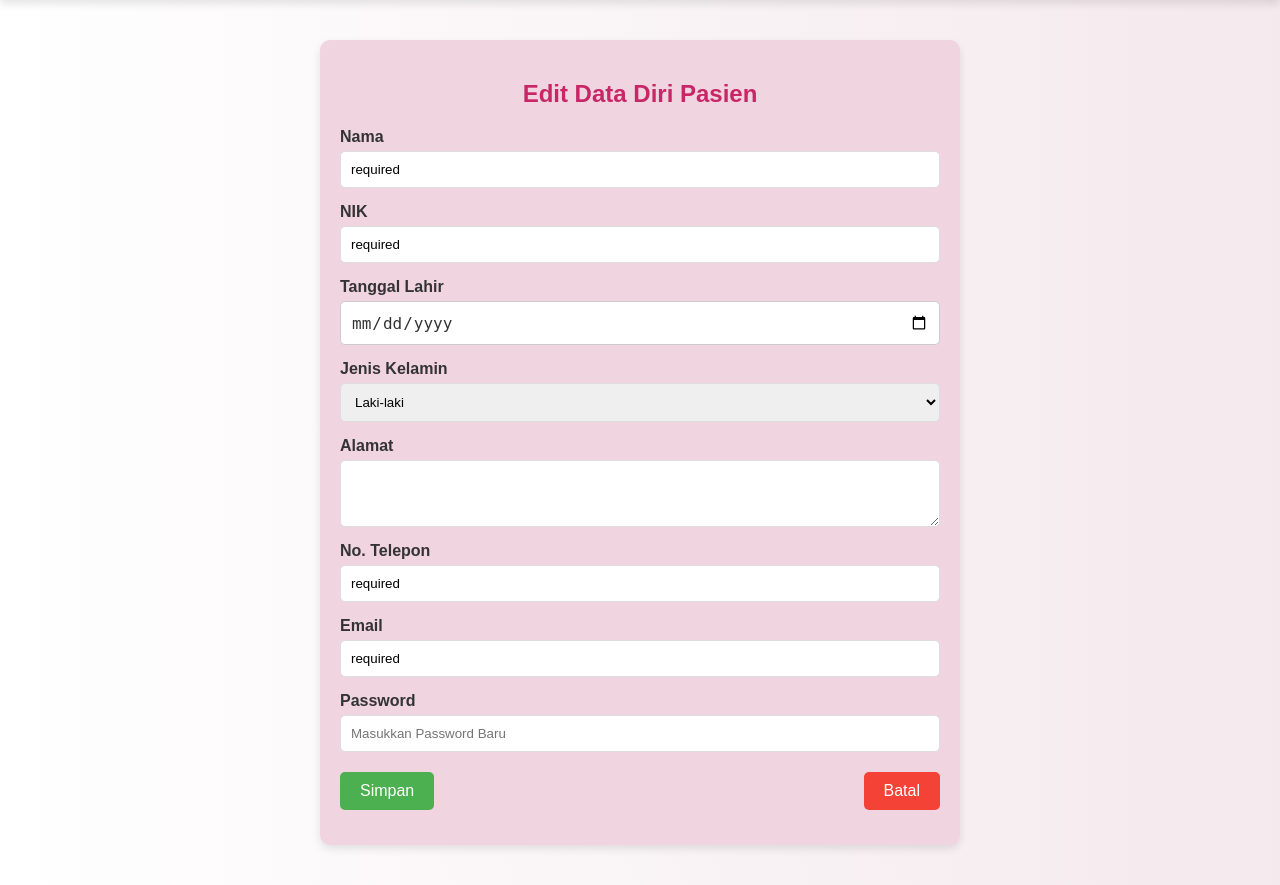
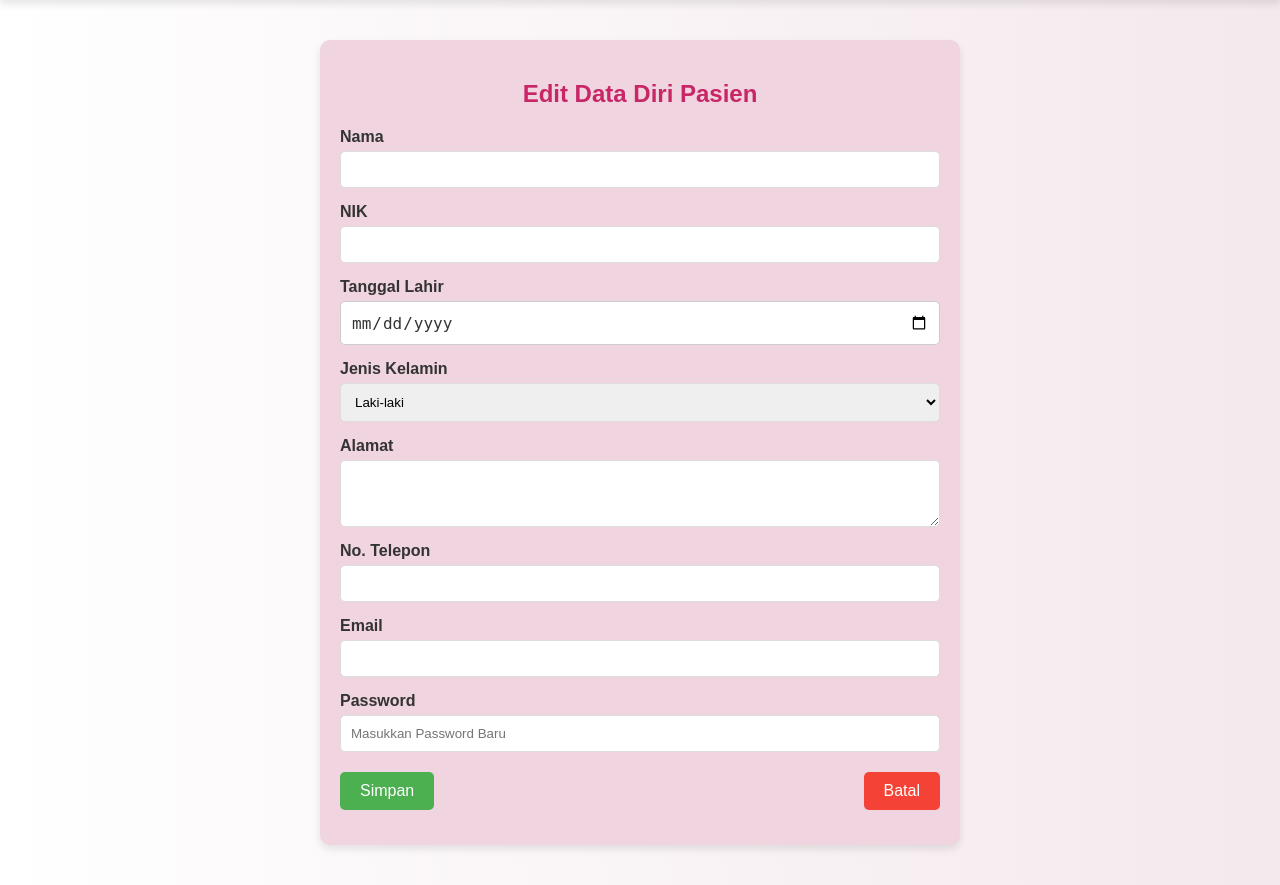
Before and after one commit to AufarR/sik-tubes, a PHP site: page /pasien/edit_profile.php in a window 1280 px wide. Shown: the part 80-965 px from the top of the page. Run offline with PHP 8.4, Linux system fonts and the light colour scheme; the visitor is signed in with stand-in values (Sample User, id 1); data that the repository does not hold is empty.

Commit message:
Fix HTML value attributes

```diff
--- a/pasien/edit_profile.php
+++ b/pasien/edit_profile.php
@@ -40,18 +40,18 @@ $conn->close();
     <section class="edit-profile-section">
       <h2>Edit Data Diri Pasien</h2>
       <form action="proses_edit_profile.php" method="post" class="edit-profile-form">
-        <input type="hidden" name="id" value=<?php echo $data["id"]?>>
+        <input type="hidden" name="id" value="<?php echo $data["id"]?>">
         <div class="form-group">
           <label for="nama">Nama</label>
-          <input type="text" id="nama" name="nama" value=<?php echo $data["nama"]?> required>
+          <input type="text" id="nama" name="nama" value="<?php echo $data["nama"]?>" required>
         </div>
         <div class="form-group">
           <label for="nik">NIK</label>
-          <input type="text" id="nik" name="nik" value=<?php echo $data["nik"]?> required>
+          <input type="text" id="nik" name="nik" value="<?php echo $data["nik"]?>" required>
         </div>
         <div class="form-group">
           <label for="tanggal-lahir">Tanggal Lahir</label>
-          <input type="date" id="tanggal-lahir" name="tgl_lahir" value=<?php echo $data["tgl_lahir"]?> required>
+          <input type="date" id="tanggal-lahir" name="tgl_lahir" value="<?php echo $data["tgl_lahir"]?>" required>
         </div>
         <div class="form-group">
           <label for="jenis-kelamin">Jenis Kelamin</label>
@@ -66,11 +66,11 @@ $conn->close();
         </div>
         <div class="form-group">
           <label for="telepon">No. Telepon</label>
-          <input type="text" id="telepon" name="no_telp" value=<?php echo $data["no_telp"]?> required>
+          <input type="text" id="telepon" name="no_telp" value="<?php echo $data["no_telp"]?>" required>
         </div>
         <div class="form-group">
           <label for="email">Email</label>
-          <input type="email" id="email" name="email" value=<?php echo $data["email"]?> required>
+          <input type="email" id="email" name="email" value="<?php echo $data["email"]?>" required>
         </div>
         <div class="form-group">
           <label for="password">Password</label>
```
